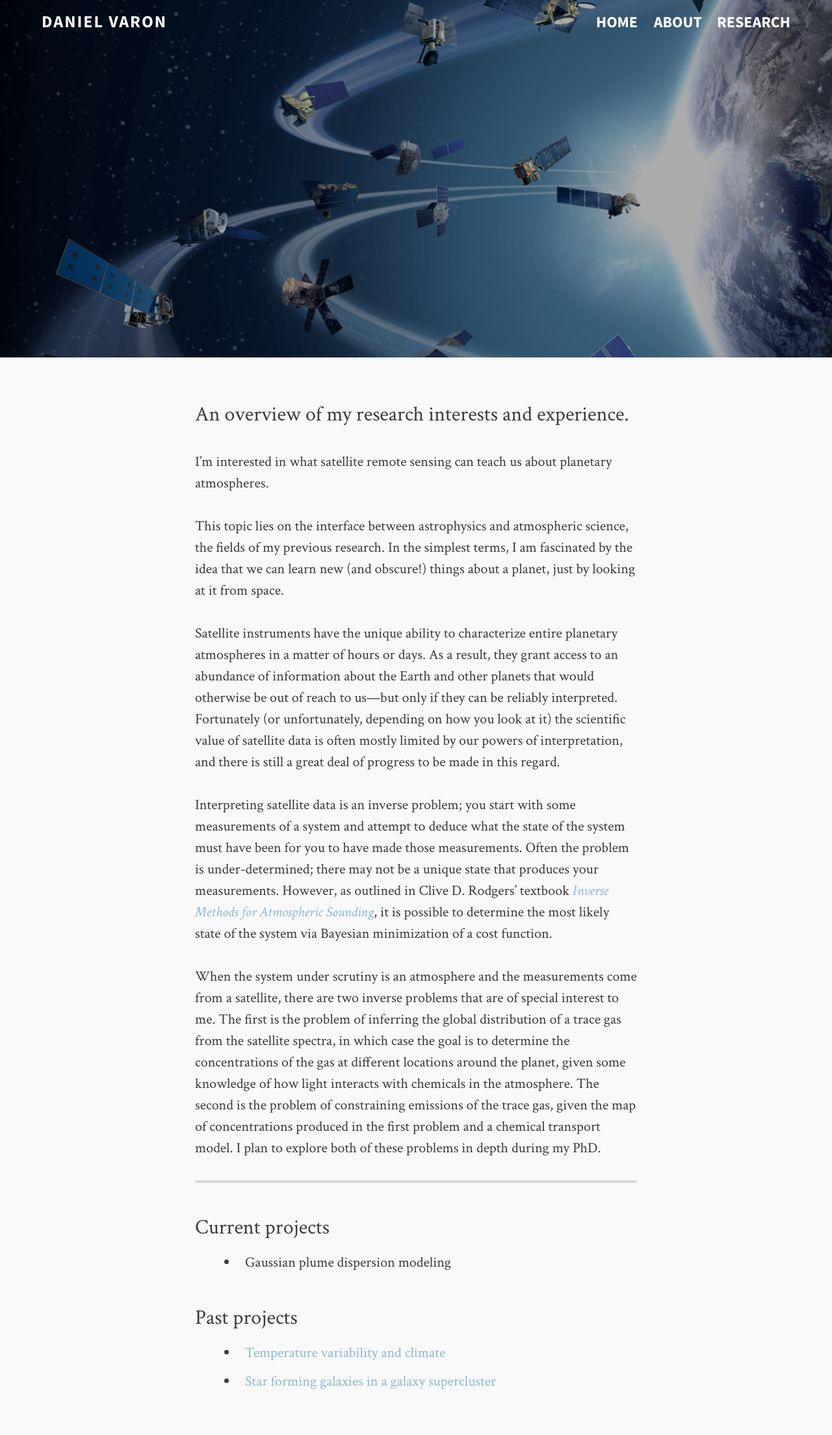
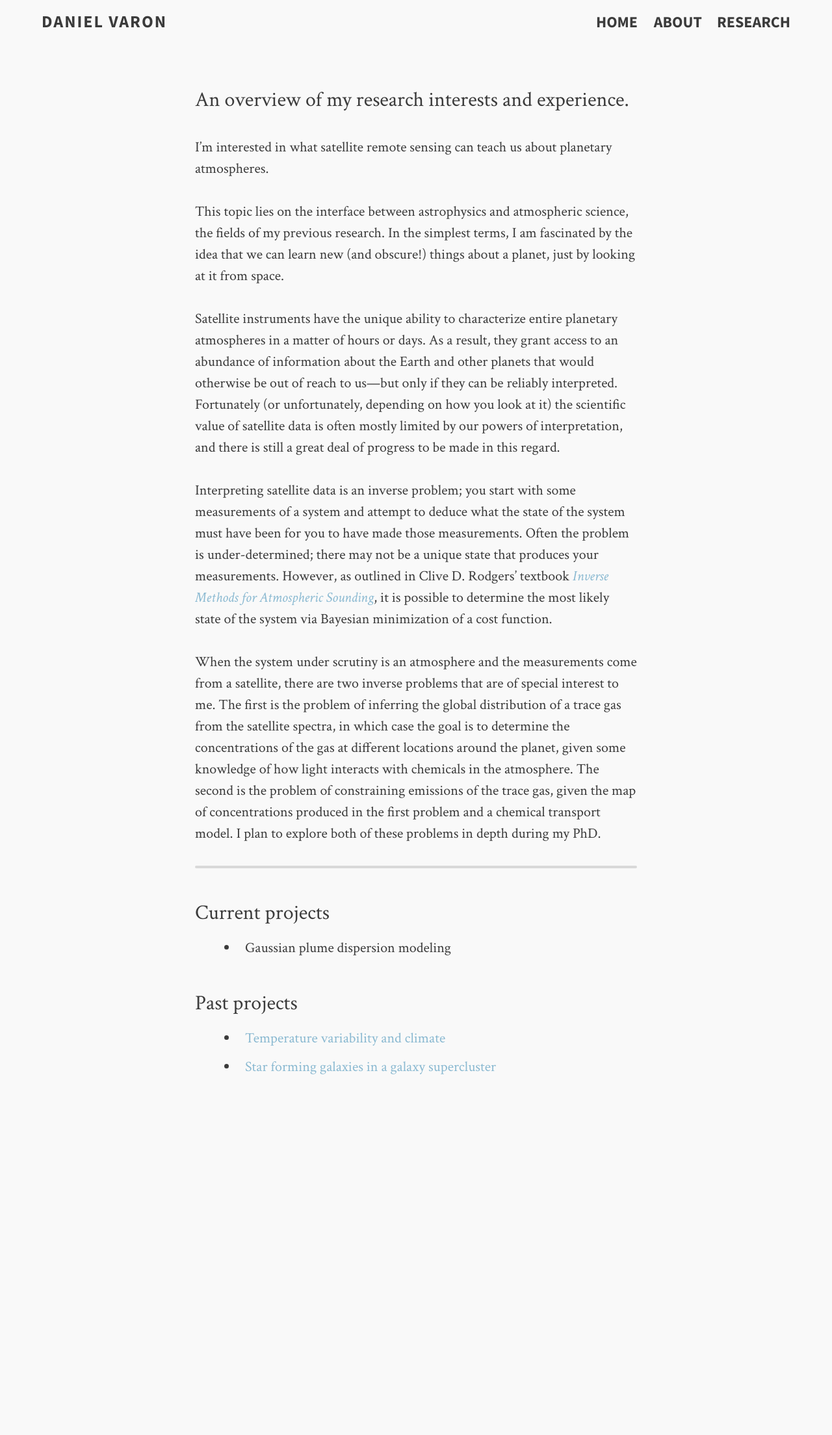
Before and after one commit to djvaron/djvaron.github.io, a Jekyll site: the page built from research.md, in a window 1280 px wide. Shown: the whole page at 65% size. Built offline with Jekyll 4.4.1, drawn with Linux system fonts in a browser that asks for light colours; after the commit the page ends 1691 px from its top, so only the background shows below that.

Commit message:
edit research

```diff
--- a/research.md
+++ b/research.md
@@ -4,8 +4,6 @@ permalink: /research/index.html
 title: Research
 description: An overview of my research interests and experience.
 tags: [research]
-image:
-  feature: satellites.jpg
 ---
 
 I'm interested in what satellite remote sensing can teach us about planetary atmospheres.
```
